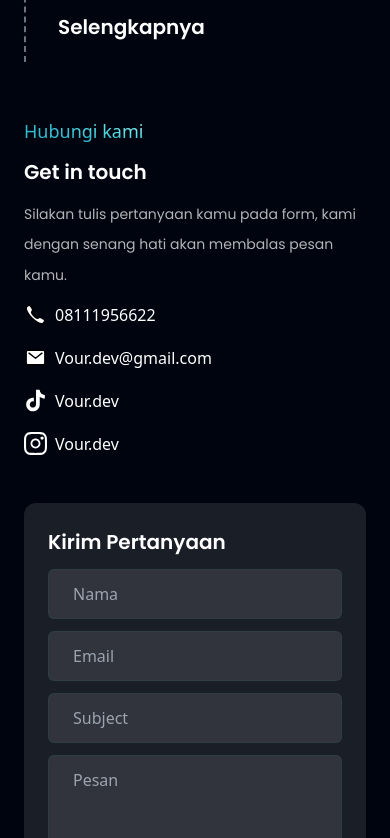
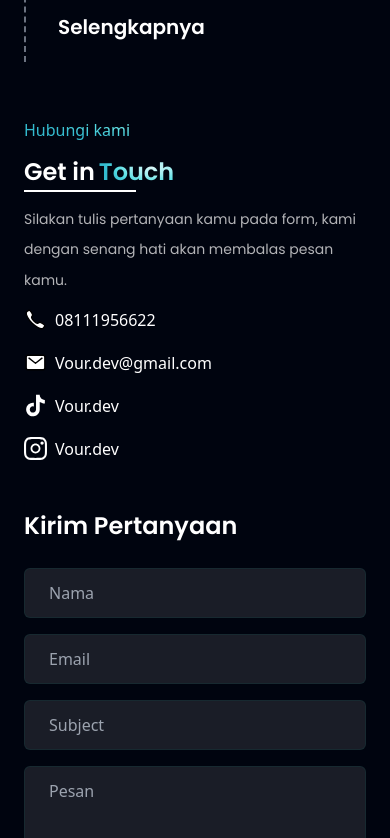
Before and after one commit to ZoD3V/vour.dev, a React (Vite) app: page / in a window 390 px wide. Shown: the part 3706-4544 px from the top of the page. Built offline with nearby package versions, Linux system fonts and the light colour scheme.

Commit message:
update/contact

```diff
--- a/src/components/Business.jsx
+++ b/src/components/Business.jsx
@@ -23,7 +23,7 @@ const Business = () => {
 
       <motion.div
       variants={fadeIn('up','tween',0.2,1)}
-      className="grid grid-cols-1 sm:grid-cols-2 gap-5 sm:gap-10 mt-10">
+      className="grid grid-cols-1 sm:grid-cols-2 gap-5 mt-10">
         {features.map((item, index) => (
           <div
             key={item.id}
--- a/src/components/Contact.jsx
+++ b/src/components/Contact.jsx
@@ -17,17 +17,22 @@ const Contact = () => {
         <div className="flex flex-col gap-3">
           <motion.p
             variants={fadeIn("up", "tween", 0.2, 1)}
-            className="text-gradient text-[18px]"
+            className="text-gradient text-[16px] md:text-[18px]"
           >
             Hubungi kami
           </motion.p>
 
-          <motion.h1
-            variants={fadeIn("up", "tween", 0.2, 1)}
-            className="font-poppins font-semibold text-white sm:text-[34px] text-[20px] max-w-full md:max-w-[600px] text-start"
-          >
-            Get in touch
-          </motion.h1>
+          <motion.div
+              variants={fadeIn("up", "tween", 0.2, 1)}
+          className="flex flex-col">
+            <h1
+              className="font-poppins font-semibold text-white sm:text-[34px] text-[24px] max-w-full md:max-w-[600px] text-start"
+            >
+              Get in
+              <span className="text-gradient ml-1">Touch</span>
+            </h1>
+            <span className="h-[2px] bg-white w-28"></span>
+          </motion.div>
 
           <motion.p
             variants={fadeIn("up", "tween", 0.2, 1)}
@@ -55,13 +60,13 @@ const Contact = () => {
 
         <motion.div
           variants={fadeIn("up", "tween", 0.2, 1)}
-          className="w-full bg-card p-6 flex flex-col rounded-xl gap-3 md:gap-5"
+          className="w-full md:bg-card md:p-6 flex flex-col rounded-xl gap-4 md:gap-5"
         >
-          <h1 className="font-poppins font-semibold text-white sm:text-[34px] text-[20px] max-w-full md:max-w-[600px] text-start mb-1.3">
+          <h1 className="font-poppins font-semibold text-white sm:text-[34px] text-[24px] max-w-full md:max-w-[600px] text-start mb-2">
             Kirim Pertanyaan
           </h1>
 
-          <div className="flex flex-col md:flex-row gap-3 md:gap-5">
+          <div className="flex flex-col md:flex-row gap-4 md:gap-5">
             <input
               type="text"
               name="name"
@@ -95,8 +100,8 @@ const Contact = () => {
           ></textarea>
 
           <button className="py-4 px-5 button-gradient font-bold rounded-lg">
-          Kirim Pesan
-        </button>
+            Kirim Pesan
+          </button>
         </motion.div>
       </div>
     </motion.section>
```
